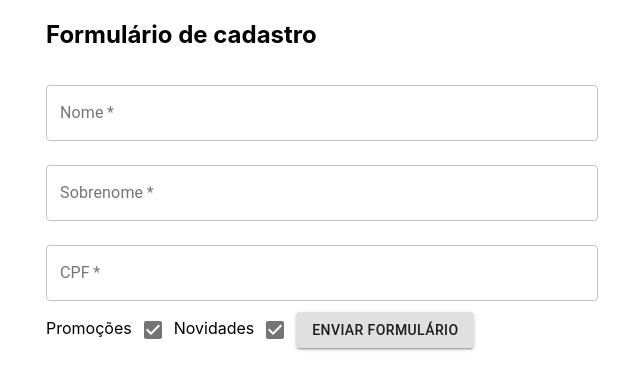
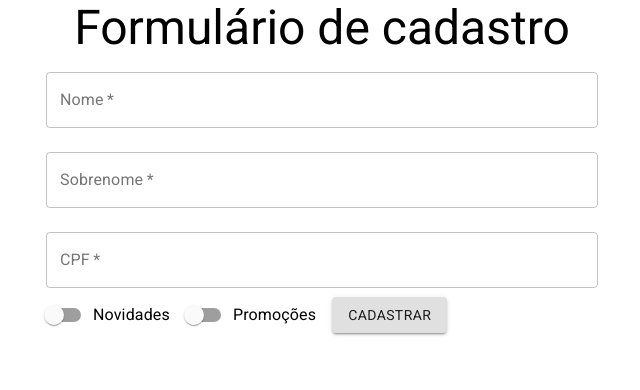
Before and after one commit to Davi95-BR/react-function-component, a React (Create React App) app: page / in a window 1280 px wide. Shown: the top 390 px of the page, without its empty margins (318-958 px from the left). Built offline with nearby package versions, Linux system fonts and the light colour scheme.

Commit message:
Inserindo no Formulário os componentes Typography e Switch

```diff
--- a/package.json
+++ b/package.json
@@ -7,6 +7,7 @@
     "@testing-library/jest-dom": "^5.12.0",
     "@testing-library/react": "^11.2.6",
     "@testing-library/user-event": "^12.8.3",
+    "fontsource-roboto": "^4.0.0",
     "react": "^17.0.2",
     "react-dom": "^17.0.2",
     "react-scripts": "4.0.3",
--- a/src/App.js
+++ b/src/App.js
@@ -1,18 +1,14 @@
 import React, { Component } from "react";
 import FormularioCadastro from "../src/componente/FormularioCadastro/FormularioCadastro.jsx";
 import "./App.css";
-import Container from '@material-ui/core/Container'
+import {Container, Typography} from '@material-ui/core'
+import 'fontsource-roboto';
 class App extends Component {
-  /*constructor() {
-
-
-  }
-  */
 
   render() {
     return (
       <Container component="article" maxWidth="sm">
-          <h1>Formulário de cadastro</h1>
+          <Typography align="center" variant="h3" component="h1">Formulário de cadastro</Typography>
           <FormularioCadastro />
       </Container>
     );
--- a/src/componente/FormularioCadastro/FormularioCadastro.jsx
+++ b/src/componente/FormularioCadastro/FormularioCadastro.jsx
@@ -1,7 +1,6 @@
 import React from 'react';
-import Button from '@material-ui/core/Button';
-import TextField from '@material-ui/core/TextField'
-import Checkbox from '@material-ui/core/Checkbox';
+import { Button, TextField, Switch, FormControlLabel } from '@material-ui/core';
+
 
 function FormularioCadastro() {
     return (
@@ -10,28 +9,15 @@ function FormularioCadastro() {
             <TextField variant="outlined" id="Sobrenome" label="Sobrenome" fullWidth margin="normal" required />
             <TextField variant="outlined" id="CPF" label="CPF" fullWidth margin="normal" required />
 
-            <label>Promoções</label>
-            <Checkbox
-                defaultChecked
-                color="secundary"
-                inputProps={{ 'aria-label': 'secondary checkbox' }}
-                required
+            <FormControlLabel
+                label="Novidades"
+                control={<Switch color="primary" name={'Novidades'} disableRipple required />}
             />
-
-            <label>Novidades</label>
-            <Checkbox
-                defaultChecked
-                color="secundary"
-                inputProps={{ 'aria-label': 'secondary checkbox' }}
-                required
+            <FormControlLabel
+                label="Promoções"
+                control={<Switch color="primary" name={'Promoções'} disableRipple required />}
             />
-
-            <Button
-                type="submit"
-                variant="contained"
-                color="secundary"
-            >Enviar Formulário
-            </Button>
+            <Button type="submit" variant="contained">Cadastrar</Button>
         </form>
     );
 }
```
Also changed, not shown: 1 other file (tests, documents, lock files or other folders).
